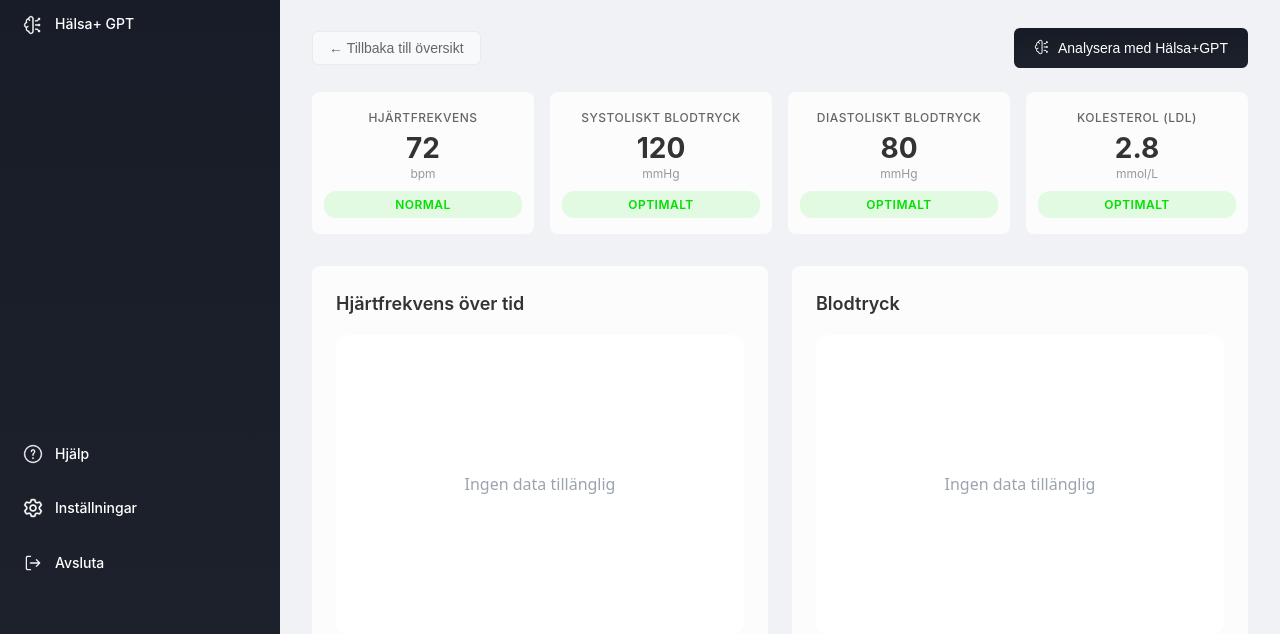
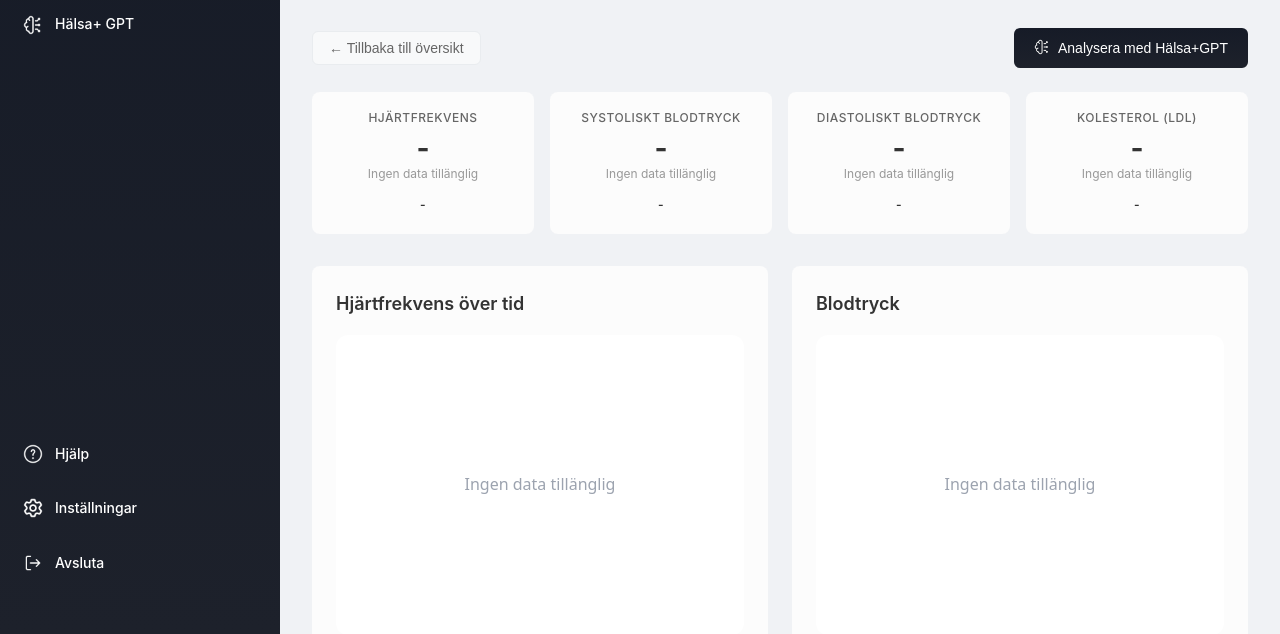
Before and after one commit to oldmarkdesigns/mmdcare, a website: page public/heart.html in a window 1280 px wide. Shown: the part 166-800 px from the top of the page. Drawn offline with nearby package versions, Linux system fonts and the light colour scheme.

Commit message:
Remove hardcoded mock data from HTML and add extensive debugging
Critical fixes:
- Remove hardcoded values (72, 120, 80, 2.8) from HTML
- Start with empty state (- and 'Ingen data tillänglig')
- Add extensive debugging to Excel parser
- Log all Excel data structure and cell contents
- Log API requests and responses
- Show patterns being used for matching

This should fix the mock data showing initially and help debug
why Excel data isn't being extracted properly.

```diff
--- a/public/heart.html
+++ b/public/heart.html
@@ -88,31 +88,30 @@
             <div class="metrics-grid">
                 <div class="metric-card card-animate">
                     <h3 class="metric-title">Hjärtfrekvens</h3>
-                    <div class="metric-value">72</div>
-                    <div class="metric-unit">bpm</div>
-                    <div class="metric-status good">Normal</div>
+                    <div class="metric-value">-</div>
+                    <div class="metric-unit">Ingen data tillänglig</div>
+                    <div class="metric-status">-</div>
                 </div>
 
                 <div class="metric-card card-animate">
                     <h3 class="metric-title">Systoliskt blodtryck</h3>
-                    <div class="metric-value">120</div>
-                    <div class="metric-unit">mmHg</div>
-                    <div class="metric-status good">Optimalt</div>
+                    <div class="metric-value">-</div>
+                    <div class="metric-unit">Ingen data tillänglig</div>
+                    <div class="metric-status">-</div>
                 </div>
 
                 <div class="metric-card card-animate">
                     <h3 class="metric-title">Diastoliskt blodtryck</h3>
-                    <div class="metric-value">80</div>
-                    <div class="metric-unit">mmHg</div>
-                    <div class="metric-status good">Optimalt</div>
+                    <div class="metric-value">-</div>
+                    <div class="metric-unit">Ingen data tillänglig</div>
+                    <div class="metric-status">-</div>
                 </div>
-
 
                 <div class="metric-card card-animate">
                     <h3 class="metric-title">Kolesterol (LDL)</h3>
-                    <div class="metric-value">2.8</div>
-                    <div class="metric-unit">mmol/L</div>
-                    <div class="metric-status good">Optimalt</div>
+                    <div class="metric-value">-</div>
+                    <div class="metric-unit">Ingen data tillänglig</div>
+                    <div class="metric-status">-</div>
                 </div>
             </div>
 
@@ -242,9 +241,13 @@
                 // Use the first Excel file found
                 const excelFile = excelFiles[0];
                 console.log('Loading Excel data from file:', excelFile.name);
+                console.log('API URL:', `/api/excel-content?transferId=${transferId}&filename=${encodeURIComponent(excelFile.name)}`);
 
                 // Fetch Excel data from API
                 const response = await fetch(`/api/excel-content?transferId=${transferId}&filename=${encodeURIComponent(excelFile.name)}`);
+
+                console.log('API response status:', response.status);
+                console.log('API response headers:', Object.fromEntries(response.headers.entries()));
 
                 if (!response.ok) {
                     console.error('Failed to fetch Excel data:', response.status);
@@ -255,7 +258,7 @@
                 }
 
                 const excelData = await response.json();
-                console.log('Excel data loaded successfully:', excelData);
+                console.log('Excel data loaded successfully:', JSON.stringify(excelData, null, 2));
 
                 // Update UI with Excel data
                 updateUIWithExcelData(excelData.heartData);
```
Also changed, not shown: api/excel-content.js (+15 -5 lines).
